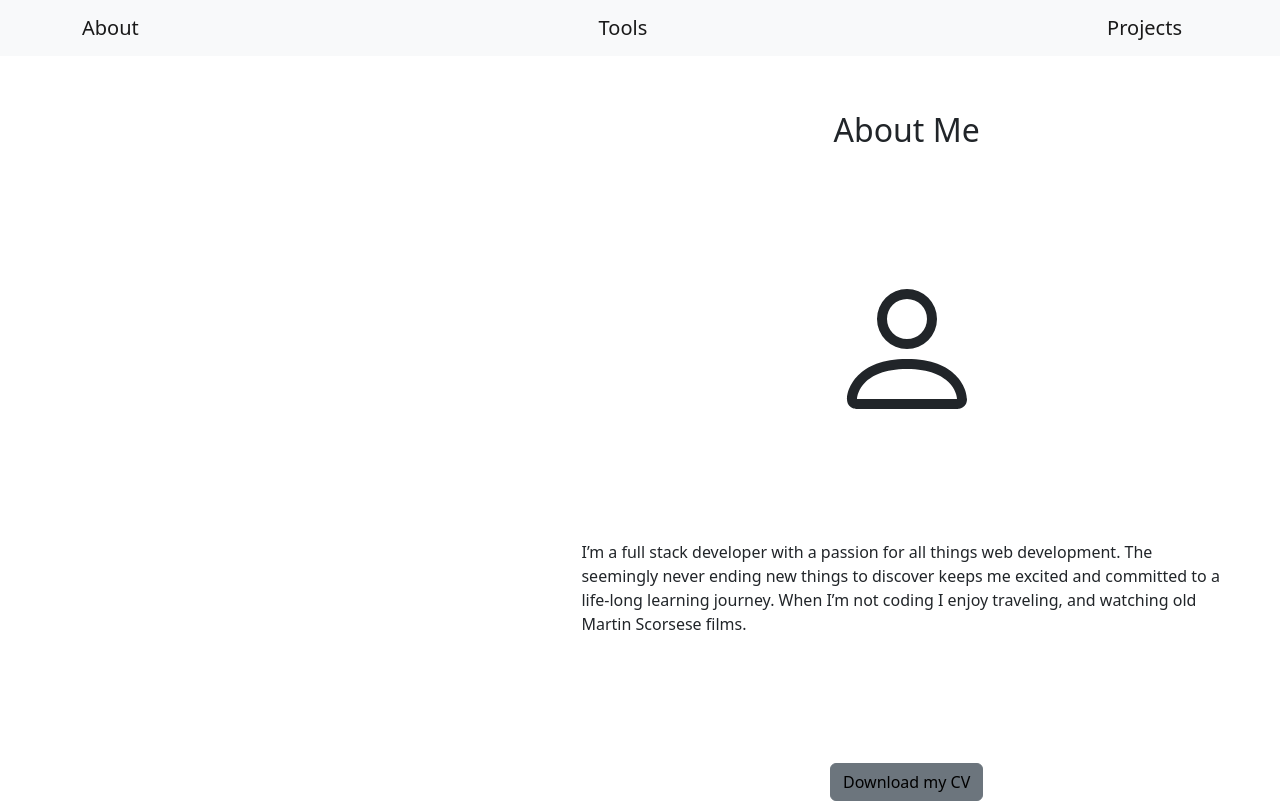
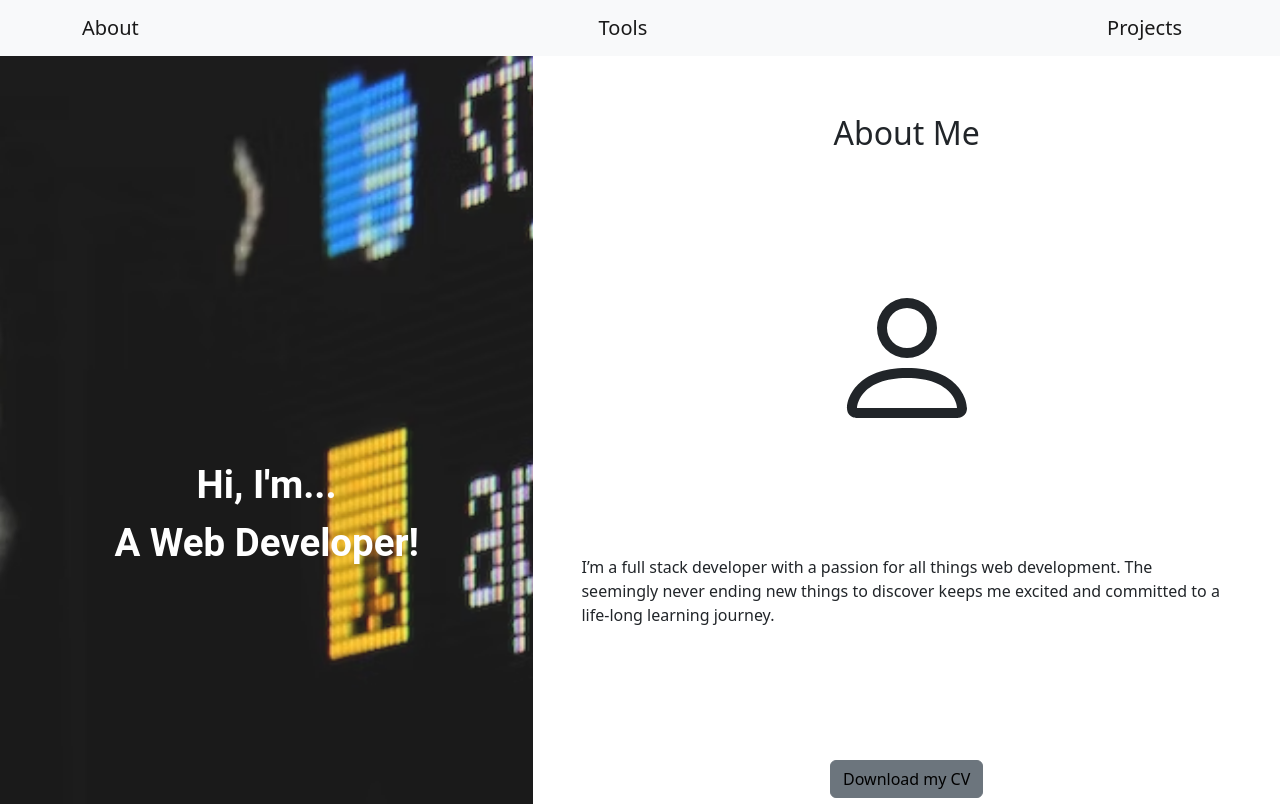
Before and after one commit to DeJonJ95/portfolioWS, a plain HTML site: page index.html in a window 1280 px wide. Shown: the top 804 px of the page. Drawn offline with nearby package versions, Linux system fonts and the light colour scheme.

Commit message:
update pics

```diff
--- a/index.html
+++ b/index.html
@@ -47,7 +47,7 @@
                     <svg xmlns="http://www.w3.org/2000/svg" width="160" height="160" fill="currentColor" class="bi bi-person" viewBox="0 0 16 16">
                         <path d="M8 8a3 3 0 1 0 0-6 3 3 0 0 0 0 6zm2-3a2 2 0 1 1-4 0 2 2 0 0 1 4 0zm4 8c0 1-1 1-1 1H3s-1 0-1-1 1-4 6-4 6 3 6 4zm-1-.004c-.001-.246-.154-.986-.832-1.664C11.516 10.68 10.289 10 8 10c-2.29 0-3.516.68-4.168 1.332-.678.678-.83 1.418-.832 1.664h10z"/>
                       </svg>
-                    <p>I’m a full stack developer with a passion for all things web development. The seemingly never ending new things to discover keeps me excited and committed to a life-long learning journey. When I’m not coding I enjoy traveling, and watching old Martin Scorsese films.</p>
+                    <p>I’m a full stack developer with a passion for all things web development. The seemingly never ending new things to discover keeps me excited and committed to a life-long learning journey.</p>
                     <button type="button" class="btn btn-secondary cvButton"><a href="/path/to/your/receipt.pdf" download>Download my CV</a></button>
 
                 </div>
```
Also changed, not shown: FGD.png (added), mainbg.avif (added).
